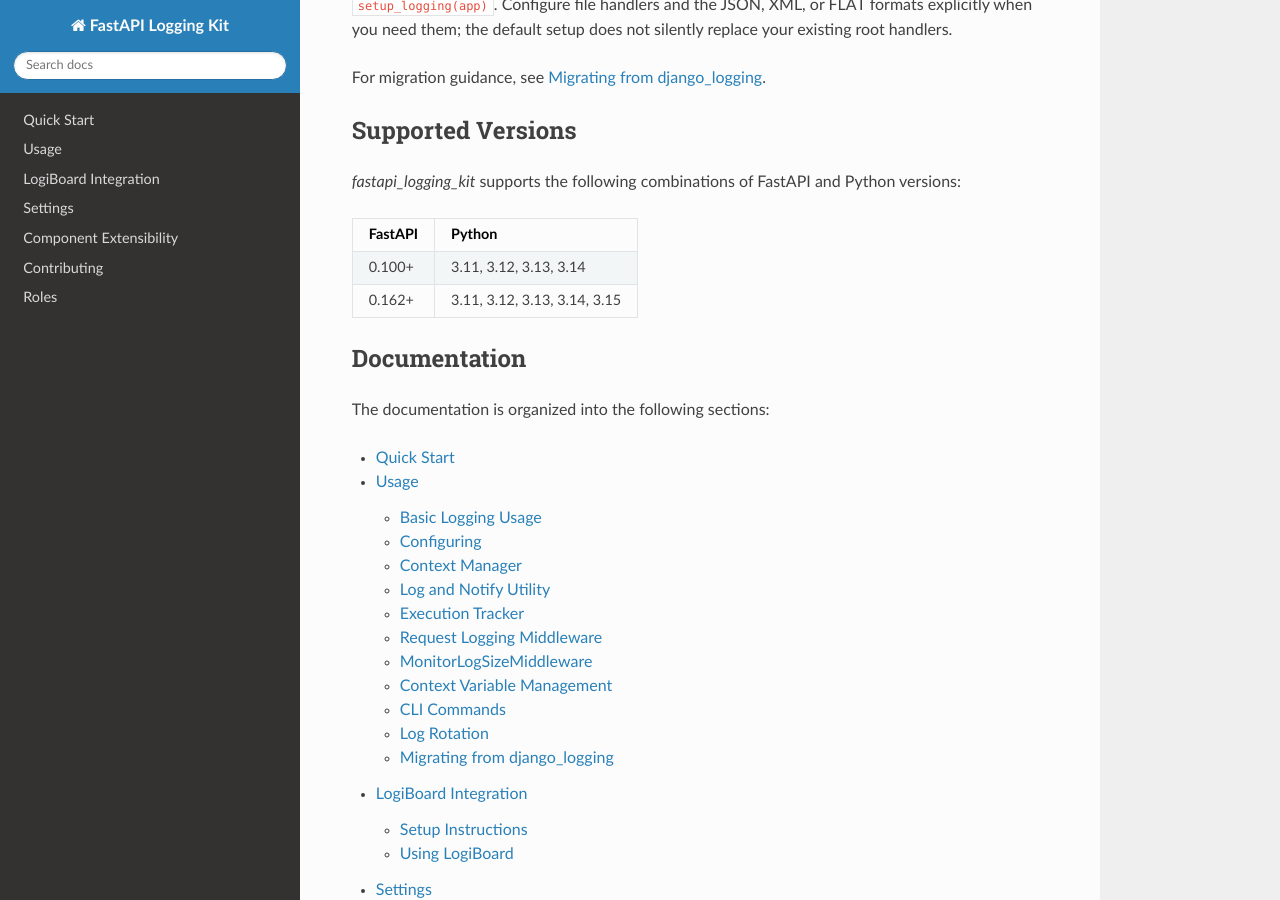
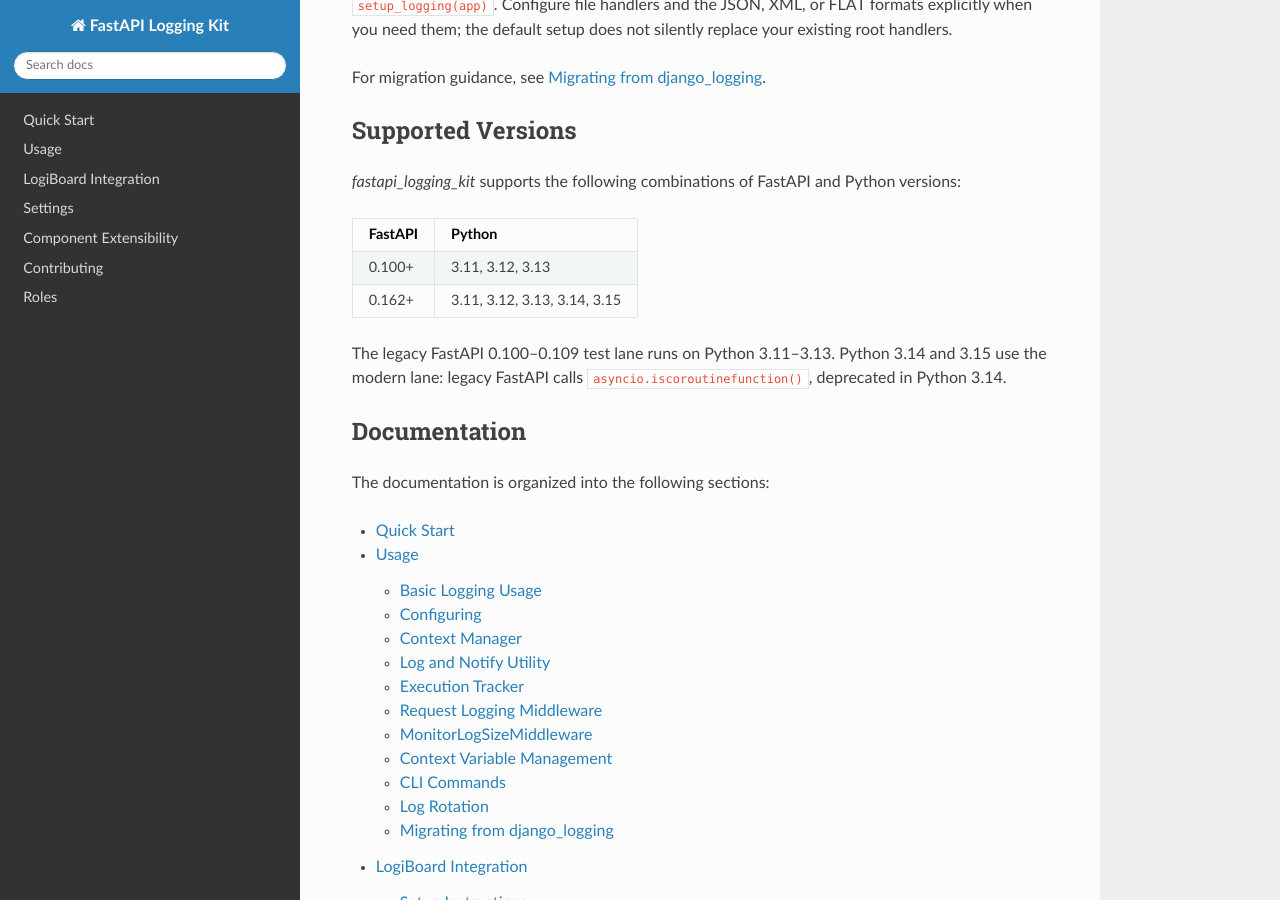
Before and after one commit to Lazarus-org/fastapi-logging-kit, a Sphinx documentation site: the page built from docs/index.rst, in a window 1280 px wide and 900 px high, scrolled down 527 px. Built offline with Sphinx 7.4.7 and the Read the Docs theme 3.1.0, drawn with Linux system fonts in a browser that asks for light colours.

Commit message:
docs(compatibility): clarify legacy FastAPI Python support

```diff
--- a/docs/contributing.rst
+++ b/docs/contributing.rst
@@ -274,3 +274,6 @@ Tests treat deprecation warnings as errors. The current compatibility lane uses
 Starlette 1.10+ and HTTPX2. The legacy FastAPI lane uses older compatible HTTPX,
 AnyIO and pytest releases because its Starlette TestClient still calls the
 older APIs. These are dependency compatibility constraints, not warning filters.
+The legacy FastAPI 0.100–0.109 lane runs on Python 3.11–3.13; Python 3.14
+and 3.15 use the modern lane. Legacy FastAPI calls
+``asyncio.iscoroutinefunction()``, deprecated in Python 3.14.
--- a/docs/index.rst
+++ b/docs/index.rst
@@ -53,9 +53,13 @@ Supported Versions
 ==========  ==========================================
   FastAPI     Python
 ==========  ==========================================
-0.100+      3.11, 3.12, 3.13, 3.14
+0.100+      3.11, 3.12, 3.13
 0.162+      3.11, 3.12, 3.13, 3.14, 3.15
 ==========  ==========================================
+
+The legacy FastAPI 0.100–0.109 test lane runs on Python 3.11–3.13.
+Python 3.14 and 3.15 use the modern lane: legacy FastAPI calls
+``asyncio.iscoroutinefunction()``, deprecated in Python 3.14.
 
 Documentation
 -------------
```
Also changed, not shown: CHANGELOG.md (+1 -0 lines), CONTRIBUTING.md (+4 -1 lines).
